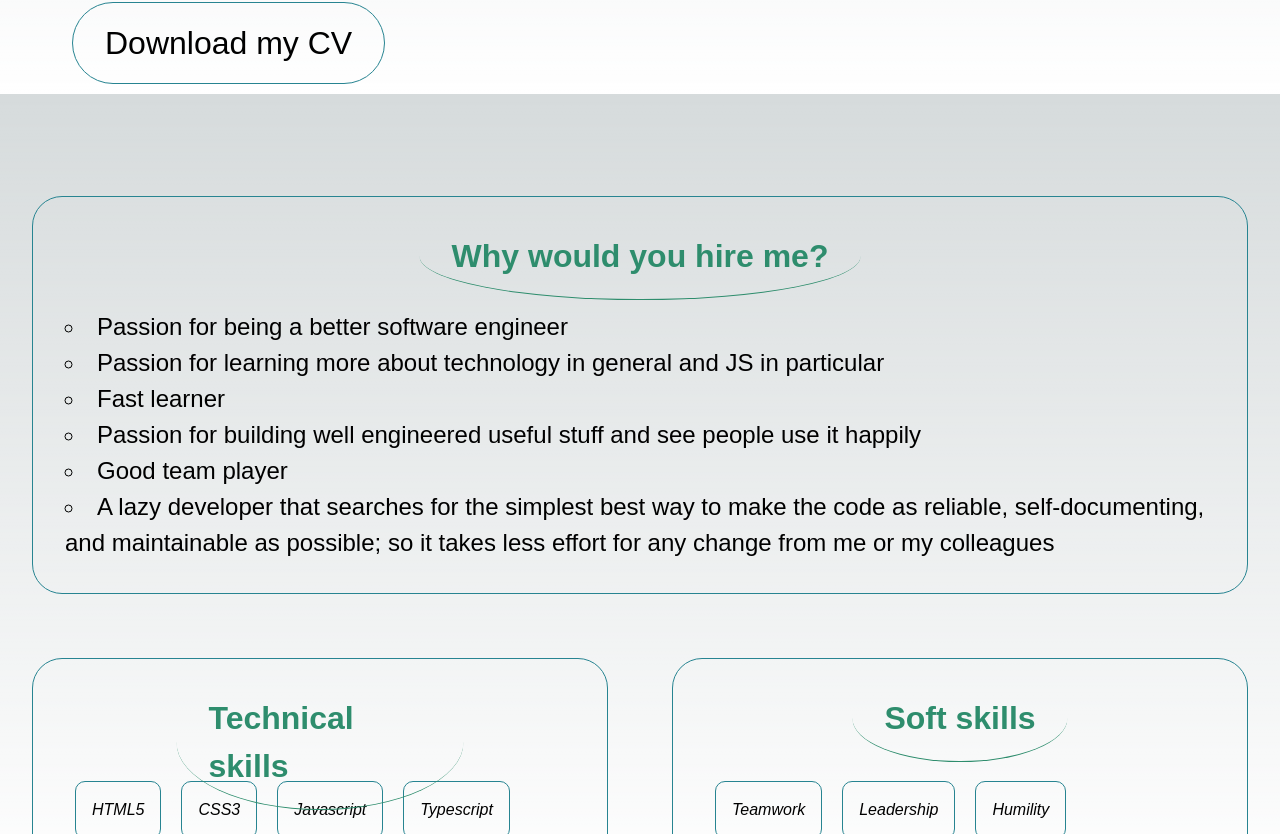
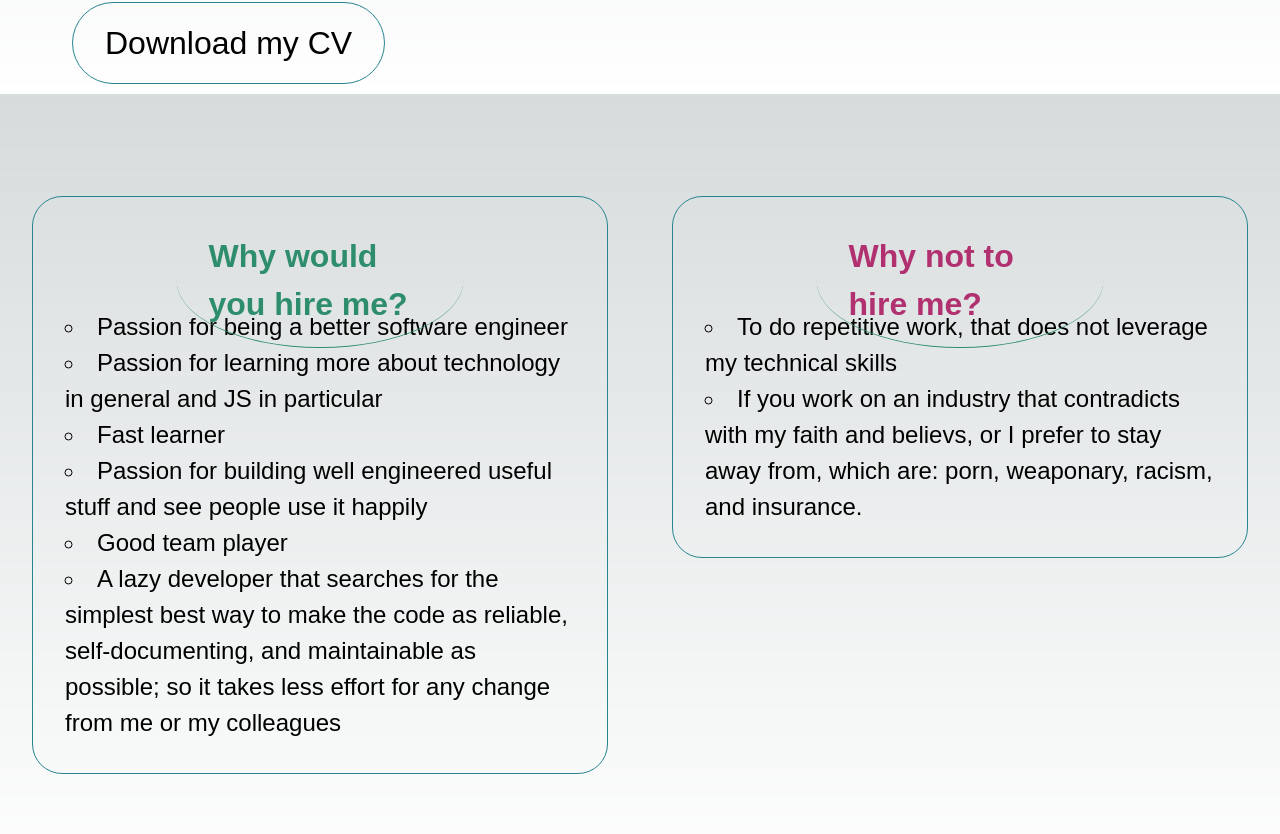
Before and after one commit to waelhasan/personal-site, a Next.js app: page / in a window 1280 px wide. Shown: the part 706-1540 px from the top of the page. Built offline with nearby package versions, Linux system fonts and the light colour scheme.

Commit message:
Adding why not to hire me section

```diff
--- a/src/app/page.tsx
+++ b/src/app/page.tsx
@@ -13,6 +13,10 @@ const info = {
     "Passion for building well engineered useful stuff and see people use it happily",
     "Good team player",
     "A lazy developer that searches for the simplest best way to make the code as reliable, self-documenting, and maintainable as possible; so it takes less effort for any change from me or my colleagues"
+  ],
+  reasonsNotToHireMe: [
+    "To do repetitive work, that does not leverage my technical skills",
+    "If you work on an industry that contradicts with my faith and believs, or I prefer to stay away from, which are: porn, weaponary, racism, and insurance."
   ]
 }
 
@@ -35,7 +39,15 @@ const Skill = ({ title }: { title: string }) => (
   </span>
 )
 
-const TitlesSection = ({ title, children }: { title: string, children: React.ReactNode }) => (
+const TitlesSection = ({
+  title,
+  titleColor = "var(--foreground-section-title-rgb)",
+  children
+}: {
+  title: string,
+  titleColor?: string,
+  children: React.ReactNode
+}) => (
   <figure style={{
     position: "relative",
     border: "1px solid var(--foreground-rgb-important)",
@@ -58,7 +70,7 @@ const TitlesSection = ({ title, children }: { title: string, children: React.Rea
         borderRadius: "50%",
         padding: "1.2rem 2rem"
       }}>
-        <Important level={4} color="var(--foreground-section-title-rgb)">{title}</Important>
+        <Important level={4} color={titleColor}>{title}</Important>
       </figcaption>
       {children}
     </div>
@@ -151,7 +163,11 @@ const Intorduction = () => (
   </div>
 )
 
-const ReasonsToHireMe = () => (
+const ReasonsToHireMeOrNotToHireMe = () => (
+  <div style={{
+    display: "flex"
+  }}>
+    <div style={{ flex: 1 }}>
       <TitlesSection title="Why would you hire me?">
         <ul>
           {info.reasonsToHireMe.map(reason => <li key={reason} style={{
@@ -161,6 +177,19 @@ const ReasonsToHireMe = () => (
           }}>{reason}</li>)}
         </ul>
       </TitlesSection >
+    </div>
+    <div style={{ flex: 1 }}>
+      <TitlesSection title="Why not to hire me?" titleColor="rgb(177 49 112)">
+        <ul>
+          {info.reasonsNotToHireMe.map(reason => <li key={reason} style={{
+            fontSize: "1.5rem",
+            listStyle: "circle",
+            listStylePosition: "inside"
+          }}>{reason}</li>)}
+        </ul>
+      </TitlesSection >
+    </div>
+  </div>
 )
 
 export default function Home() {
@@ -173,7 +202,7 @@ export default function Home() {
       alignItems: "center"
     }}>
       <Intorduction />
-      <ReasonsToHireMe />
+      <ReasonsToHireMeOrNotToHireMe />
       <Skills />
     </main>
   )
```
Lines whose indentation alone changed are shown as unchanged.
